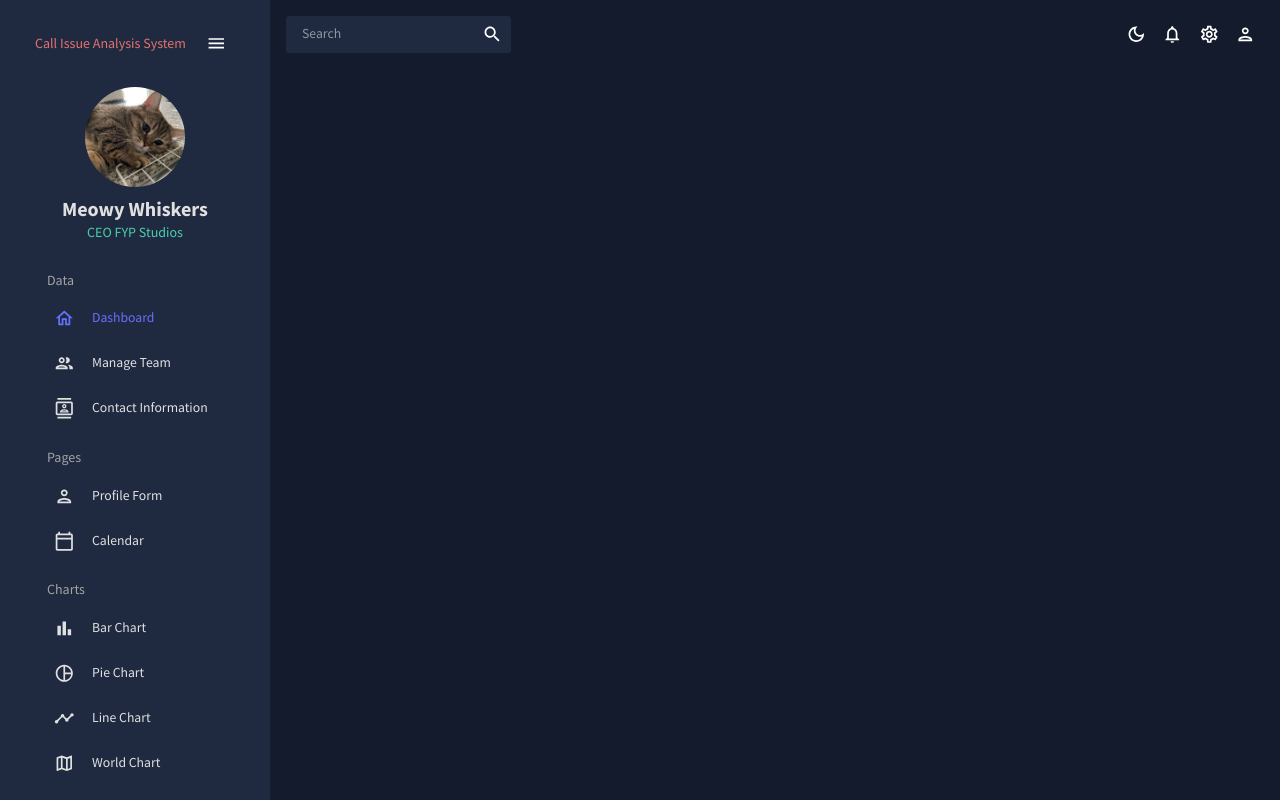
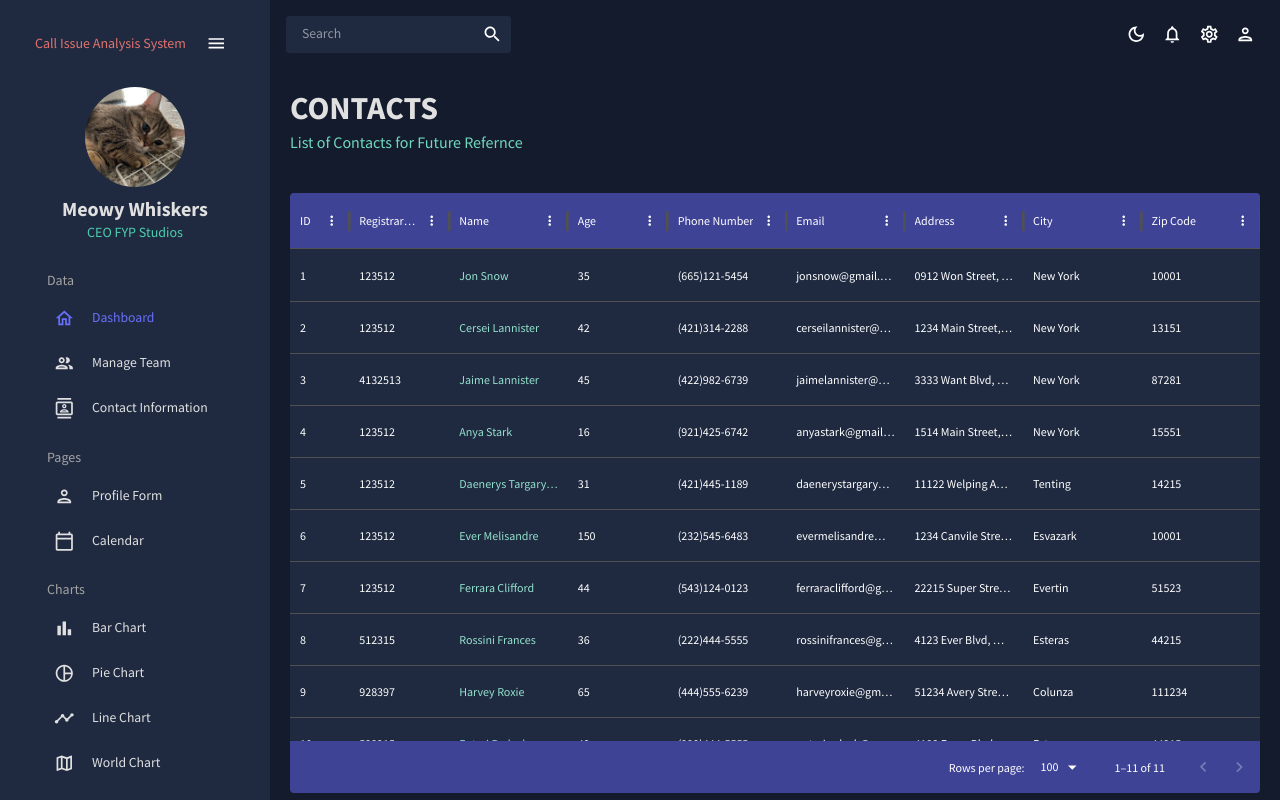
Before and after one commit to haiderkayani/AI-Driven-Call-Center-Issue-Analysis-System---FYP, a React (Create React App) app in the folder admindashboard/: page /contacts in a window 1280 px wide. Built offline with nearby package versions, Linux system fonts and the light colour scheme.

Commit message:
added Contacts Page

```diff
--- a/admindashboard/src/App.js
+++ b/admindashboard/src/App.js
@@ -6,7 +6,7 @@
 import Dashboard from "./scenes/dashboard"
 // import Invoices from "./scenes/invoices"
 import Team from "./scenes/team"
-// import Contacts from "./scenes/contacts"
+import Contacts from "./scenes/contacts"
 // import Form from "./scenes/form"
 // import Line from "./scenes/line"
 // import FAQ from "./scenes/faq"
@@ -30,7 +30,7 @@
               <Route path='/' element={<Dashboard />} />
               <Route path='/team' element={<Team />} />
               {/* <Route path='/invoices' element={<Invoices />} /> */}
-              {/* <Route path='/contacts' element={<Contacts />} /> */}
+              <Route path='/contacts' element={<Contacts />} />
               {/* <Route path='/form' element={<Form />} /> */}
               {/* <Route path='/line' element={<Line />} /> */}
               {/* <Route path='/faq' element={<FAQ />} /> */}
--- /dev/null
+++ b/admindashboard/src/scenes/contacts/index.jsx
@@ -0,0 +1,106 @@
+import {Box} from "@mui/material";
+import {DataGrid, GridToolbar} from "@mui/x-data-grid";
+import { tokens } from "../../theme";
+import {mockDataContacts} from "../../data/mockData";
+import Header from "../../components/Header";
+import { useTheme } from "@mui/material";
+
+const Contacts = () => {
+    const theme = useTheme();
+    const colors = tokens(theme.palette.mode);
+
+    const columns = [
+        {
+            field: "id",
+            headerName : "ID",
+            flex : 0.5,
+        },
+        {
+            field : "registrarId",
+            headerName : "Registrar ID,"
+        },
+        {
+            field: "name",
+            headerName : "Name",
+            flex : 1,
+            cellClassName: "name-column--cell",
+        },
+        {
+            field: "age",
+            headerName : "Age",
+            type : "number",
+            headerAlign : "left",
+            align : "left",
+        },
+        {
+            field: "phone",
+            headerName : "Phone Number",
+            flex : 1,
+        },
+        {
+            field: "email",
+            headerName : "Email",
+            flex : 1,
+        },
+        {
+            field : "address",
+            headerName : "Address",
+            flex : 1,
+        },
+        {
+            field : "city",
+            headerName : "City",
+            flex : 1,
+        },
+        {
+            field : "zipCode",
+            headerName : "Zip Code",
+            flex : 1,
+        },
+    ];
+
+    return (
+        <Box m = "20px">
+            <Header title = "CONTACTS" subtitle= "List of Contacts for Future Refernce" />
+            <Box m = "40px 0 0 0" height = "75vh" sx = {{
+                    "& .MuiDataGrid-root": {
+                        border : "none"
+                    },
+                    "& .MuiDataGrid-cell" : {
+                        borderBottom : "none"
+                    },
+                    "& .name-column--cell": {
+                        color : colors.greenAccent[300]
+                    },
+                    "& .MuiDataGrid-columnHeader":{
+                        backgroundColor : colors.blueAccent[700],
+                        borderBottom : "none"
+                    },
+                    "& .MuiDataGrid-virtualScroller": {
+                        backgroundColor : colors.primary[400]
+                    },
+                    "& .MuiDataGrid-footerContainer": {
+                        borderTop : "none",
+                        backgroundColor : colors.blueAccent[700]
+                    },
+                    "&MultiCheckbox-root" : {
+                        color : `${colors.greenAccent[200]} !important`,
+                    },
+                    // "& .MuiDataGrid-toolbarContainer .MuiButton-text":{
+                    //     color: `${colors.grey[100]} !important`,
+                    // },
+                }}
+            >
+               <DataGrid
+               rows = {mockDataContacts}
+               columns={columns}
+               components = {{Toolbar: GridToolbar}}
+               />
+            </Box>
+        </Box>
+    )
+
+}
+
+
+export default Contacts;
```
